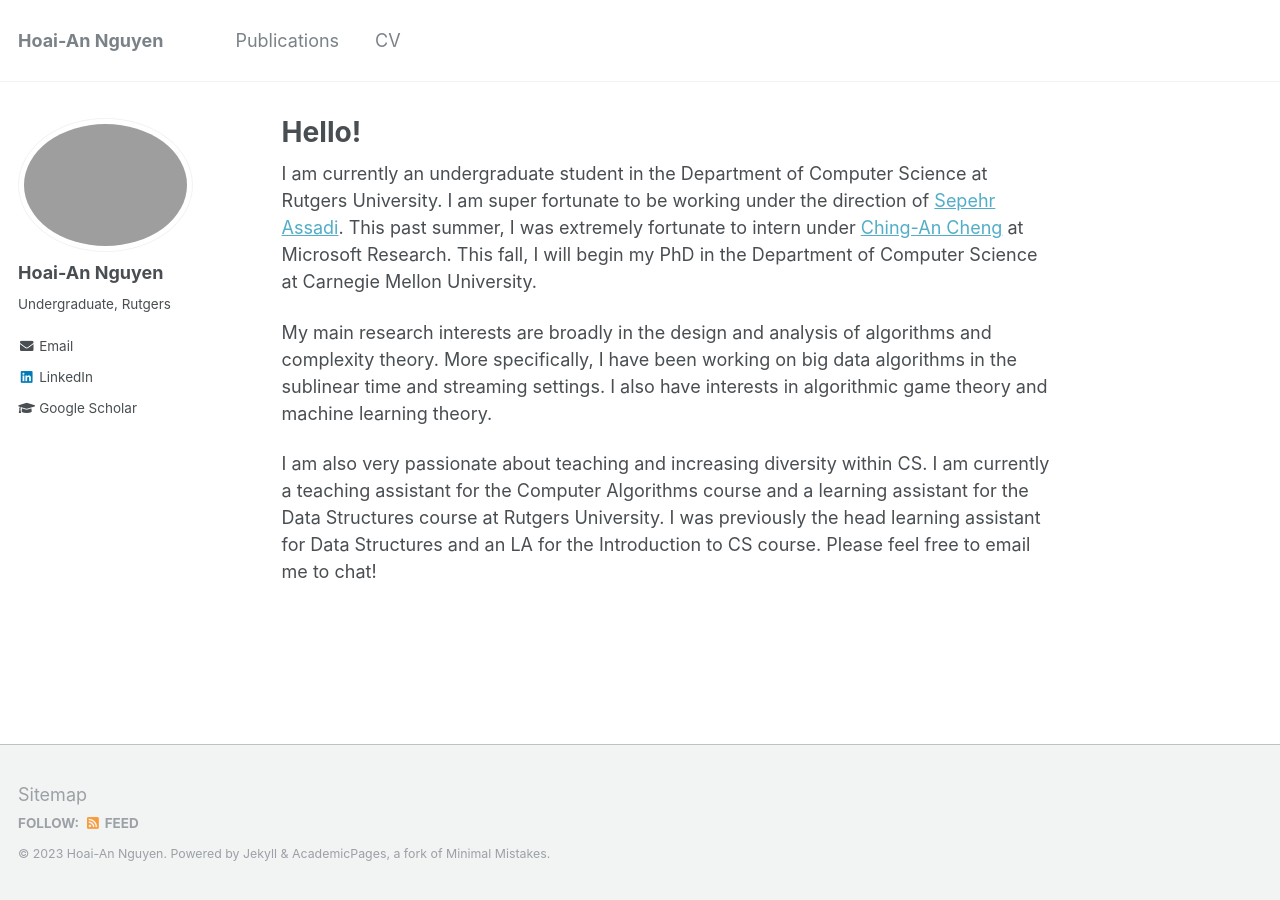
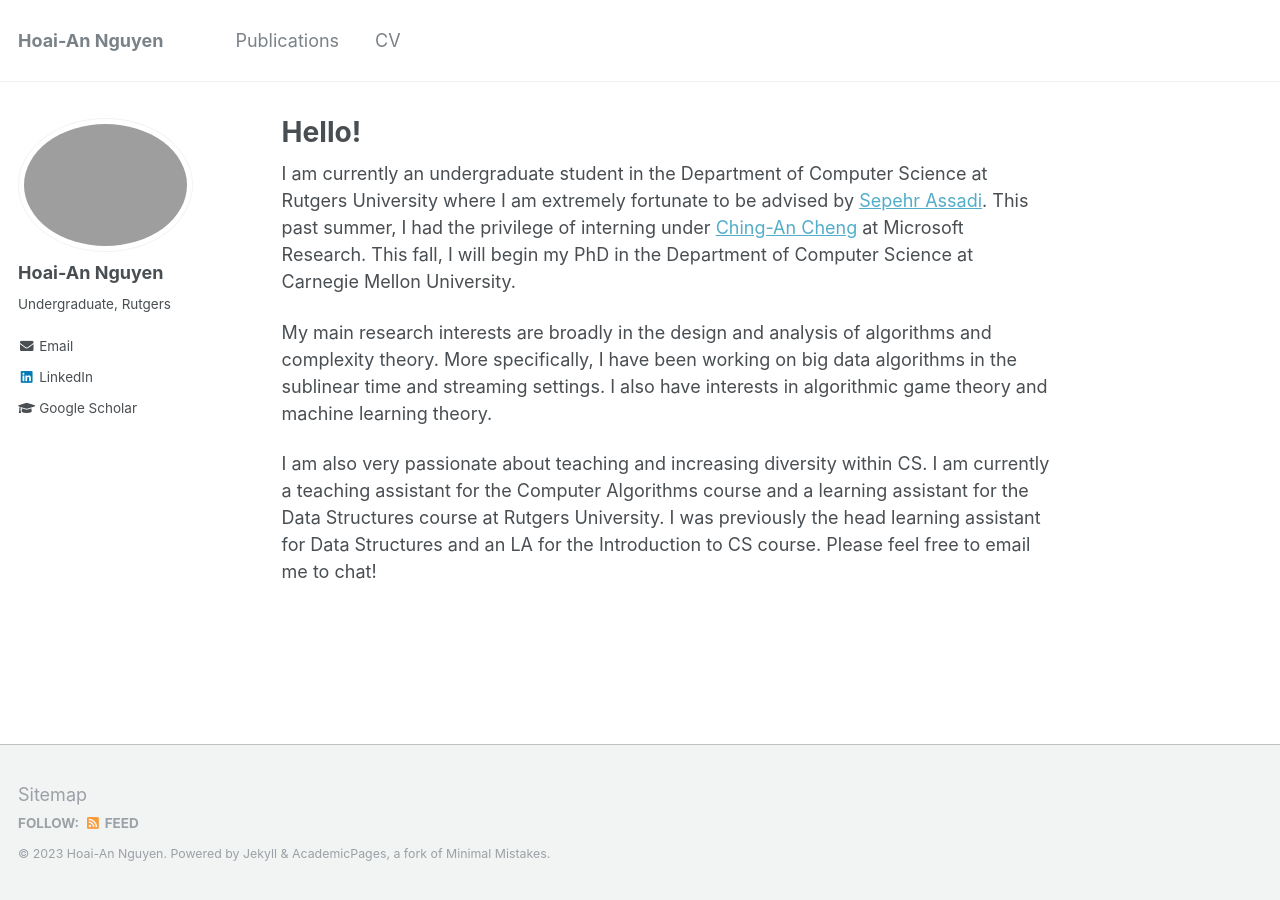
Before and after one commit to hoai77/hoai77.github.io, a Jekyll site: the page built from _pages/about.md, in a window 1280 px wide. Built offline with Jekyll 4.4.1, drawn with Linux system fonts in a browser that asks for light colours.

Commit message:
bio change

```diff
--- a/_pages/about.md
+++ b/_pages/about.md
@@ -7,7 +7,7 @@ redirect_from:
   - /about/
   - /about.html
 ---
-I am currently an undergraduate student in the Department of Computer Science at Rutgers University. I am super fortunate to be working under the direction of [Sepehr Assadi](https://sepehr.assadi.info/). This past summer, I was extremely fortunate to intern under [Ching-An Cheng](https://www.chinganc.com/) at Microsoft Research. This fall, I will begin my PhD in the Department of Computer Science at Carnegie Mellon University.
+I am currently an undergraduate student in the Department of Computer Science at Rutgers University where I am extremely fortunate to be advised by [Sepehr Assadi](https://sepehr.assadi.info/). This past summer, I had the privilege of interning under [Ching-An Cheng](https://www.chinganc.com/) at Microsoft Research. This fall, I will begin my PhD in the Department of Computer Science at Carnegie Mellon University.
 
 My main research interests are broadly in the design and analysis of algorithms and complexity theory. More specifically, I have been working on big data algorithms in the sublinear time and streaming settings. I also have interests in algorithmic game theory and machine learning theory.
 
```
